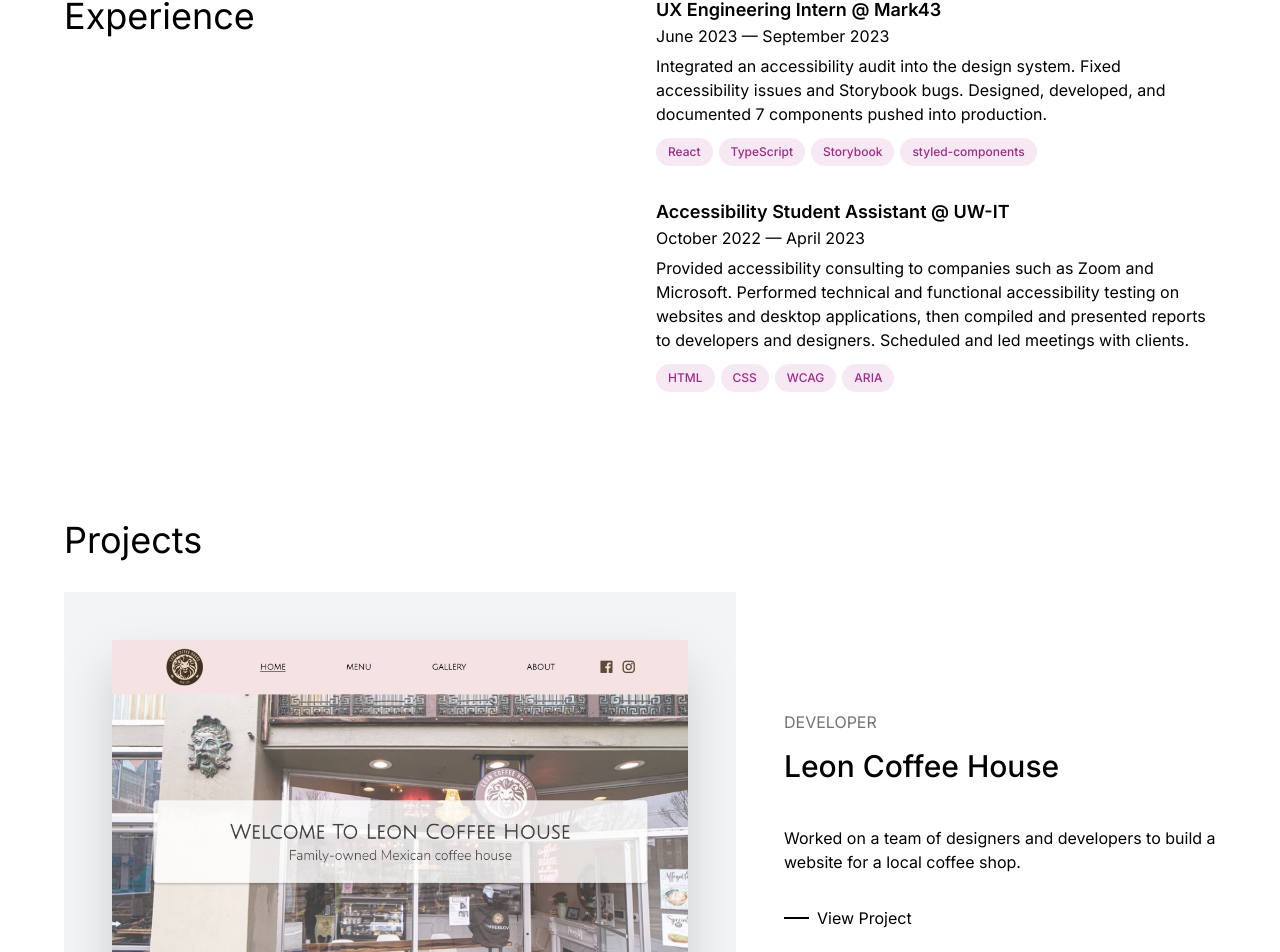
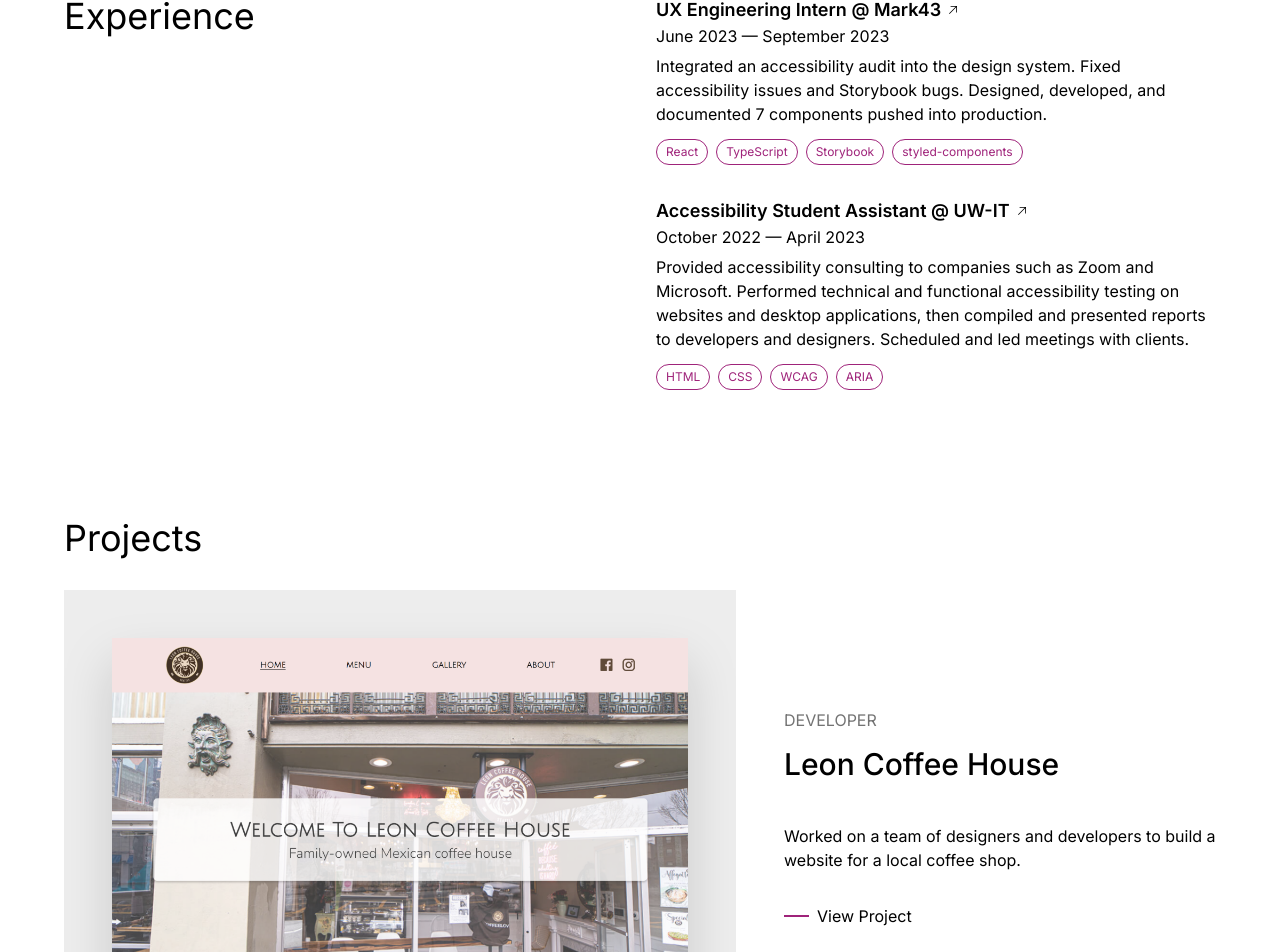
Before and after one commit to annawng/portfolio, a Next.js app: page / in a window 1280 px wide. Shown: the part 1640-2592 px from the top of the page. Built offline with nearby package versions, Linux system fonts and the light colour scheme.

Commit message:
Update styling

```diff
--- a/app/components/ExperienceDetails.tsx
+++ b/app/components/ExperienceDetails.tsx
@@ -25,8 +25,20 @@
     <div>
       <h3 className='font-semibold text-lg'>
         {`${position} @ `}
-        <a href={companyLink} target='_blank'>
+        <a
+          href={companyLink}
+          target='_blank'
+          className='duration-200 hover:text-primary group inline-flex items-center gap-2'
+        >
           {company}
+          <svg
+            xmlns='http://www.w3.org/2000/svg'
+            viewBox='6 6 20 20'
+            aria-hidden='true'
+            className='w-2 h-2 transition-transform group-hover:fill-primary group-hover:translate-x-0.5 group-hover:-translate-y-0.5'
+          >
+            <path d='M10 6v2h12.59L6 24.59 7.41 26 24 9.41V22h2V6H10z' />
+          </svg>
         </a>
       </h3>
       <p>{`${startDate} — ${endDate}`}</p>
--- a/app/components/NavBar.tsx
+++ b/app/components/NavBar.tsx
@@ -13,20 +13,20 @@
       <div className='flex-none'>
         <ul className='flex align-center gap-8'>
           <li>
-            <Link href='/#about' className='duration-200 hover:text-accent'>
+            <Link href='/#about' className='duration-200 hover:text-primary'>
               About
             </Link>
           </li>
           <li>
             <Link
               href='/#experience'
-              className='duration-200 hover:text-accent'
+              className='duration-200 hover:text-primary'
             >
               Experience
             </Link>
           </li>
           <li>
-            <Link href='/#projects' className='duration-200 hover:text-accent'>
+            <Link href='/#projects' className='duration-200 hover:text-primary'>
               Projects
             </Link>
           </li>
--- a/app/components/ProjectOverview.tsx
+++ b/app/components/ProjectOverview.tsx
@@ -1,6 +1,5 @@
 'use client';
 import { motion, Variants, useAnimationControls } from 'framer-motion';
-
 import Image from 'next/image';
 import Link from 'next/link';
 
@@ -31,9 +30,14 @@
     hover: { width: '50px' },
   };
 
+  const textVariants: Variants = {
+    initial: { color: '#000' },
+    hover: { color: '#9f237a' },
+  };
+
   return (
     <div className='flex justify-between items-center w-full overflow-hidden'>
-      <div className='overflow-hidden w-7/12 bg-gray-100 p-12 flex justify-center'>
+      <div className='overflow-hidden w-7/12 bg-base-200 p-12 flex justify-center'>
         <motion.div
           animate={controls}
           variants={imageVariants}
@@ -76,10 +80,10 @@
             className='flex items-center gap-2 w-fit'
           >
             <motion.div
-              className='border border-black w-[25px] h-[1px]'
+              className='border border-primary w-[25px] h-[1px]'
               variants={lineVariants}
             ></motion.div>
-            View Project
+            <motion.p variants={textVariants}>View Project</motion.p>
           </Link>
         </motion.div>
       </div>
--- a/app/components/Skill.tsx
+++ b/app/components/Skill.tsx
@@ -6,9 +6,7 @@
 
 const Skill = ({ text }: SkillProps) => {
   return (
-    <div className='whitespace-nowrap w-fit rounded-full bg-primary/10 px-3 py-1 text-xs font-medium leading-5 text-primary '>
-      {text}
-    </div>
+    <div className='badge badge-outline badge-primary text-xs py-3'>{text}</div>
   );
 };
 
--- a/app/components/SkillList.tsx
+++ b/app/components/SkillList.tsx
@@ -7,7 +7,7 @@
 
 const SkillList = ({ skills }: SkillListProps) => {
   return (
-    <ul className='flex flex-row gap-1.5 flex-wrap'>
+    <ul className='flex flex-row gap-2 flex-wrap'>
       {skills.map((skill, index) => (
         <li key={index}>
           <Skill text={skill} />
--- a/app/project/leon-coffee-house/page.tsx
+++ b/app/project/leon-coffee-house/page.tsx
@@ -3,7 +3,7 @@
 const Leon = () => {
   return (
     <div className='pt-24 px-16'>
-      <h1 className='text-3xl mb-4'>Leon Coffee House</h1>
+      <h1 className='text-3xl mb-8'>Leon Coffee House</h1>
       <p className='max-w-xl'>
         <a href='https://dubvelopersuw.org/' target='_blank'>
           DUBvelopers
@@ -14,18 +14,18 @@
         house, Leon Coffee House.
       </p>
 
-      <div className='flex gap-4 my-8'>
+      <div className='flex gap-4 mt-4 mb-16'>
         <a
           href='http://leoncoffeehouse.com/'
           target='_blank'
-          className='btn btn-primary'
+          className='btn btn-primary text-white normal-case'
         >
           Live Site
         </a>
         <a
           href='https://github.com/webimpactuw/Leon-Cafe'
           target='_blank'
-          className='btn btn-secondary'
+          className='btn btn-primary btn-outline normal-case'
         >
           Code
         </a>
--- a/app/project/news-homepage/page.tsx
+++ b/app/project/news-homepage/page.tsx
@@ -3,7 +3,7 @@
 const NewsHomepage = () => {
   return (
     <div className='pt-24 px-16'>
-      <h1 className='text-3xl mb-4'>News Homepage</h1>
+      <h1 className='text-3xl mb-8'>News Homepage</h1>
       <p className='max-w-xl'>
         <a href='https://www.frontendmentor.io/' target='_blank'>
           Frontend Mentor
@@ -12,18 +12,18 @@
         practice using CSS Grid for layout.
       </p>
 
-      <div className='flex gap-4 my-8'>
+      <div className='flex gap-4 mt-4 mb-16'>
         <a
           href='https://news-homepage-annawng.netlify.app/'
           target='_blank'
-          className='btn btn-primary'
+          className='btn btn-primary text-white normal-case'
         >
           Live Site
         </a>
         <a
           href='https://github.com/annawng/frontend-mentor-challenges/tree/master/news-homepage-main'
           target='_blank'
-          className='btn btn-secondary'
+          className='btn btn-primary btn-outline normal-case'
         >
           Code
         </a>
--- a/app/project/spotify-playlist-generator/page.tsx
+++ b/app/project/spotify-playlist-generator/page.tsx
@@ -3,25 +3,25 @@
 const SpotifyPlaylistGenerator = () => {
   return (
     <div className='pt-24 px-16'>
-      <h1 className='text-3xl mb-4'>Spotify Playlist Generator</h1>
+      <h1 className='text-3xl mb-8'>Spotify Playlist Generator</h1>
       <p className='max-w-xl'>
         Responsive web app that recommends songs based on the song selected by
         the user. The user can then add these recommendations to a playlist and
         export it to Spotify after connecting their account.
       </p>
 
-      <div className='flex gap-4 my-8'>
+      <div className='flex gap-4 mt-4 mb-16'>
         <a
           href='https://playlistgenerator.netlify.app/'
           target='_blank'
-          className='btn btn-primary'
+          className='btn btn-primary text-white normal-case'
         >
           Live Site
         </a>
         <a
           href='https://github.com/annawng/spotify-playlist-generator'
           target='_blank'
-          className='btn btn-secondary'
+          className='btn btn-primary btn-outline normal-case'
         >
           Code
         </a>
--- a/tailwind.config.ts
+++ b/tailwind.config.ts
@@ -22,10 +22,9 @@
     themes: [
       {
         light: {
-          primary: 'hsl(312, 60%, 40%)',
-          // primary: 'hsl(284, 22%, 80%)',
-          secondary: '#f6cbd1',
-          accent: '#b4e9d6',
+          primary: '#9f237a',
+          secondary: '#325288',
+          accent: '#d96098',
           neutral: '#70acc7',
           'base-100': '#ffffff',
           info: '#3abff8',
```
